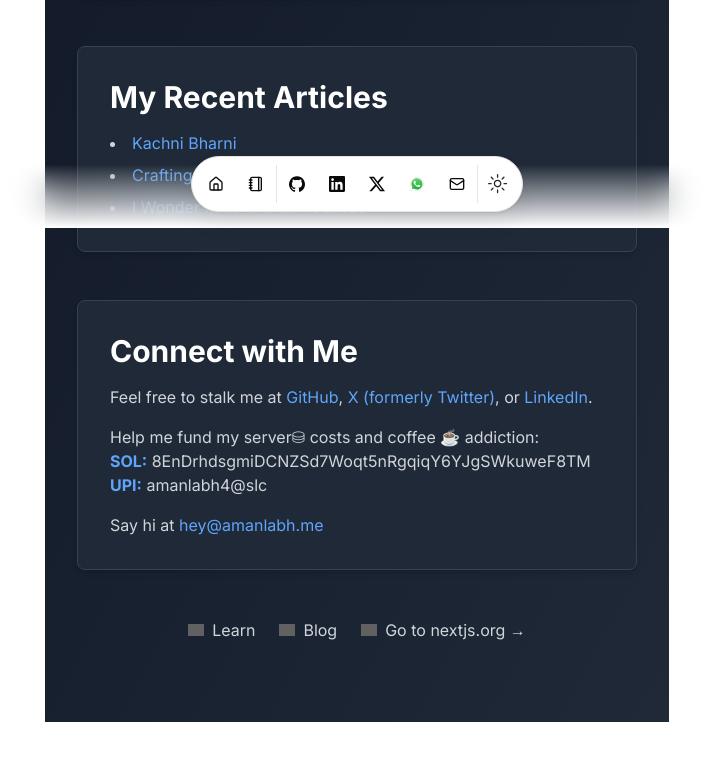
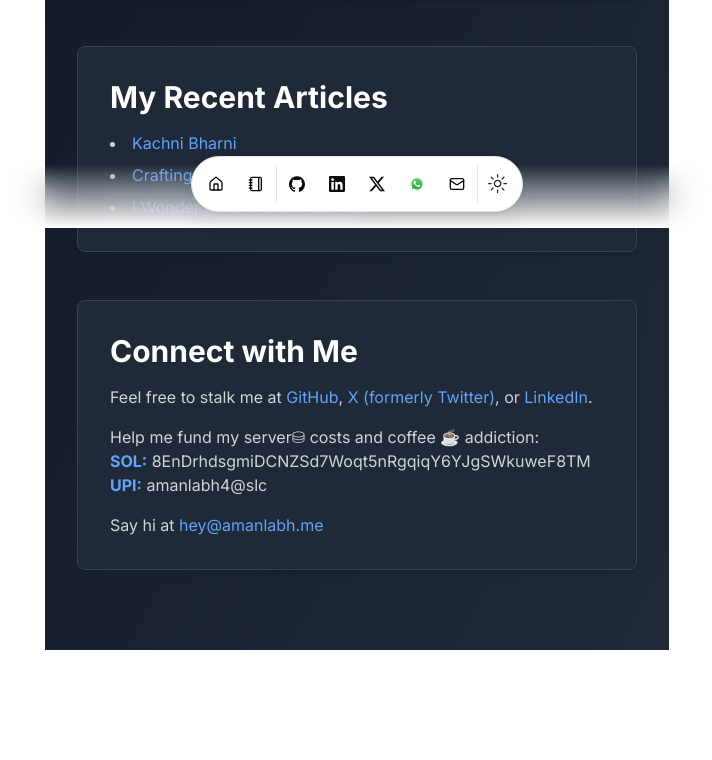
Before and after one commit to Amanlabh/portfoliomain, a Next.js app: page / in a window 1280 px wide. Shown: the part 572-1332 px from the top of the page, without its empty margins (283-995 px from the left). Built offline with nearby package versions, Linux system fonts and the light colour scheme; grey boxes are pictures that could not be loaded.

Commit message:
Update page.tsx

```diff
--- a/src/app/page.tsx
+++ b/src/app/page.tsx
@@ -65,57 +65,7 @@ export default function Home() {
         </div>
       </main>
 
-      {/* Footer Section */}
-      <footer className="mt-12 flex flex-wrap gap-4 sm:gap-6 items-center justify-center w-full">
-        <a
-          className="flex items-center gap-2 text-sm sm:text-base text-gray-300 hover:text-white hover:underline hover:underline-offset-4 transition-colors duration-300"
-          href="https://nextjs.org/learn?utm_source=create-next-app&utm_medium=appdir-template-tw&utm_campaign=create-next-app"
-          target="_blank"
-          rel="noopener noreferrer"
-        >
-          <Image
-            aria-hidden
-            src="/file.svg"
-            alt="File icon"
-            width={16}
-            height={16}
-            className="filter invert"
-          />
-          Learn
-        </a>
-        <a
-          className="flex items-center gap-2 text-sm sm:text-base text-gray-300 hover:text-white hover:underline hover:underline-offset-4 transition-colors duration-300"
-          href="https://Assignmate.works"
-          target="_blank"
-          rel="noopener noreferrer"
-        >
-          <Image
-            aria-hidden
-            src="/window.svg"
-            alt="Window icon"
-            width={16}
-            height={16}
-            className="filter invert"
-          />
-          Blog
-        </a>
-        <a
-          className="flex items-center gap-2 text-sm sm:text-base text-gray-300 hover:text-white hover:underline hover:underline-offset-4 transition-colors duration-300"
-          href="https://medium.com/@hackaman4"
-          target="_blank"
-          rel="noopener noreferrer"
-        >
-          <Image
-            aria-hidden
-            src="/globe.svg"
-            alt="Globe icon"
-            width={16}
-            height={16}
-            className="filter invert"
-          />
-          Go to nextjs.org →
-        </a>
-      </footer>
+
     </div>
   );
 }
```
